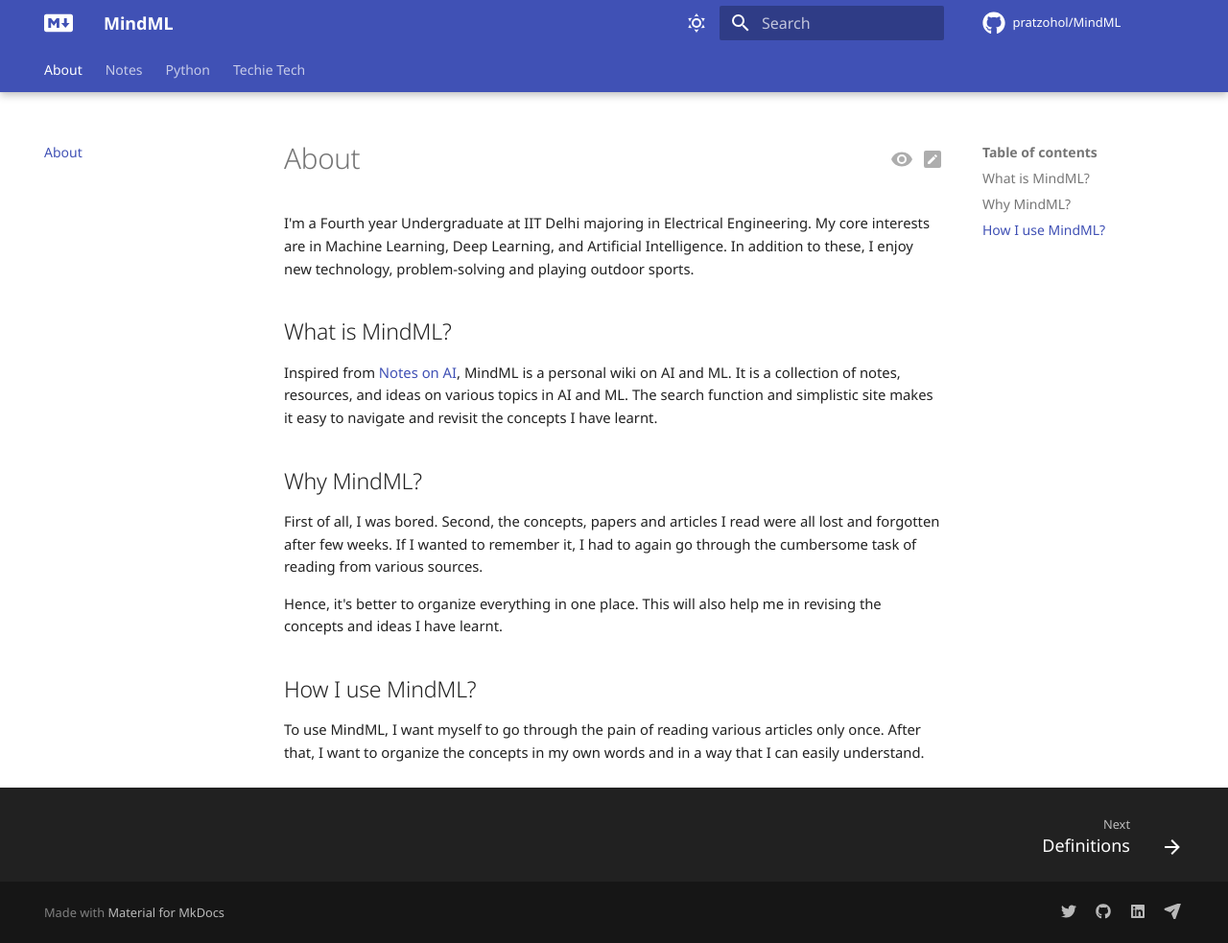
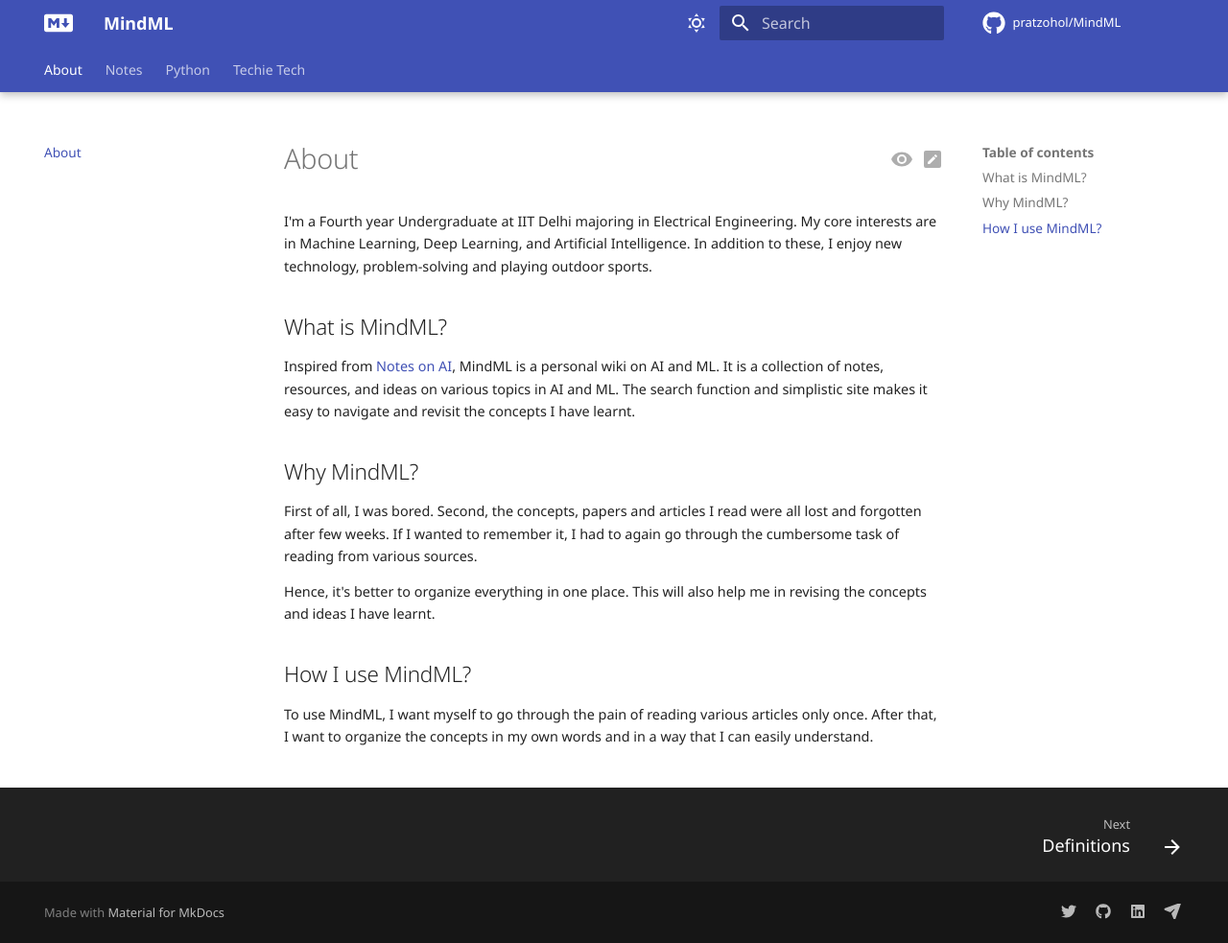
Before and after one commit to pratzohol/MindML, an MkDocs documentation site: the page built from docs/index.md, in a window 1280 px wide and 983 px high. Shown: the whole window at 96% size. Built offline with MkDocs 1.6.1 and Material for MkDocs 9.7.7, drawn with Linux system fonts in a browser that asks for light colours; comment, search, counter and statistics services are not loaded.

Commit message:
reduced font size

```diff
--- a/docs/stylesheets/extra.css
+++ b/docs/stylesheets/extra.css
@@ -1,7 +1,7 @@
 .md-typeset {
-    font-size: 14.8px;
+    font-size: 14.4px;
 }
 
 .md-nav {
-    font-size: 14px;
+    font-size: 13.6px;
 }
```
